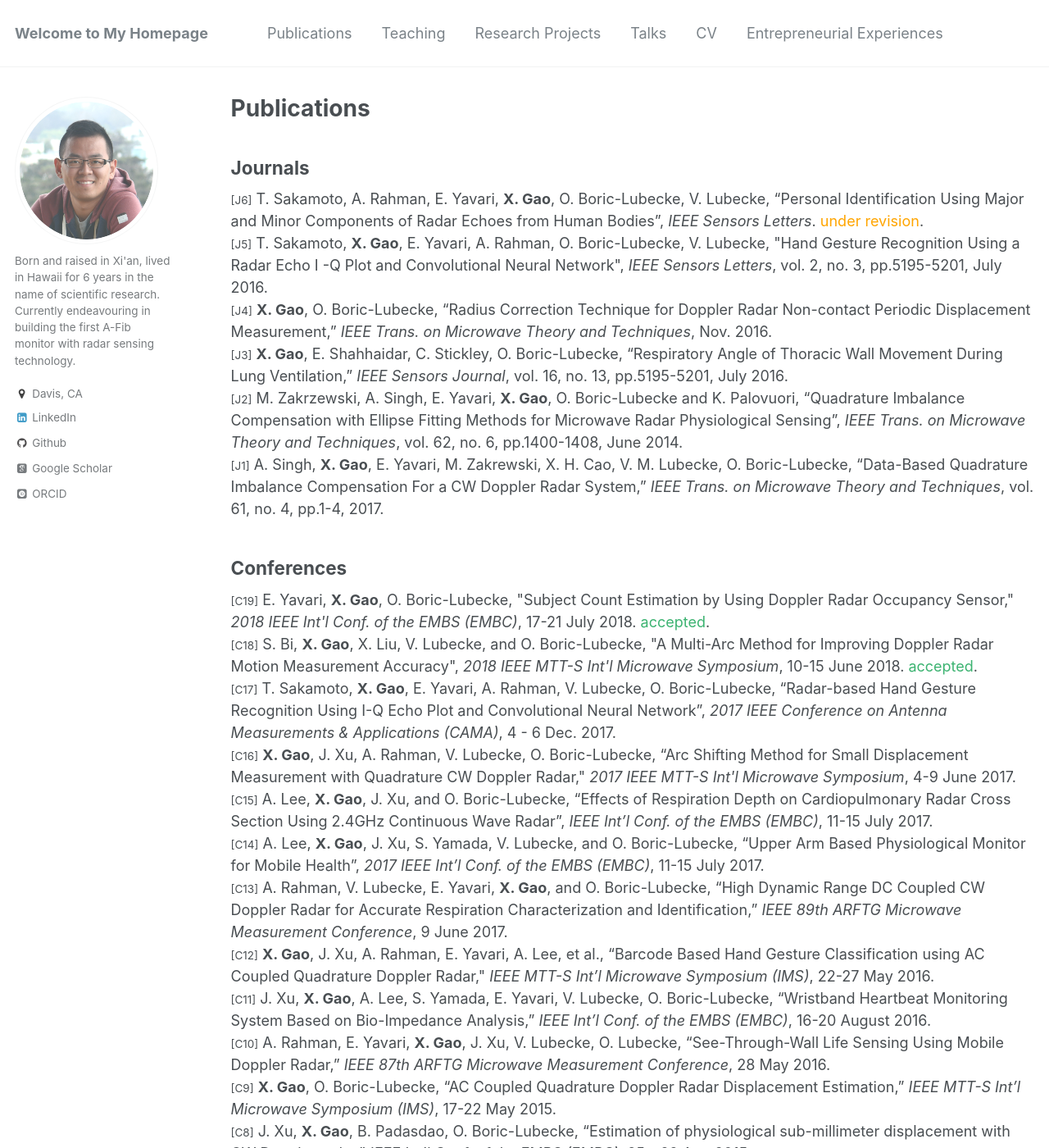
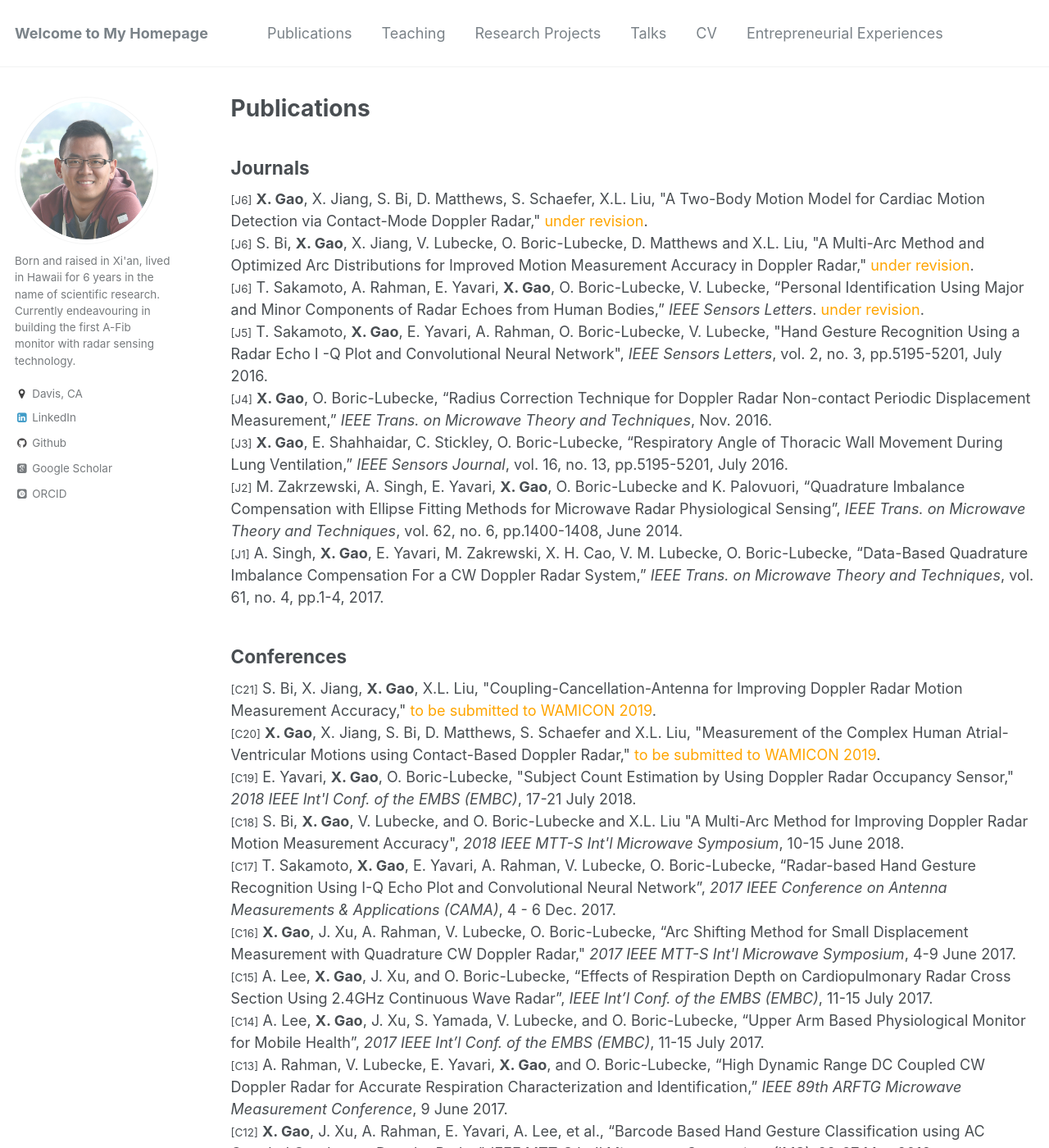
Before and after one commit to x-mengao/x-mengao.github.io, a Jekyll site: the page built from _pages/publications.html, in a window 1280 px wide and 1400 px high. Shown: the whole window at 82% size. Built offline with Jekyll 4.4.1, drawn with Linux system fonts in a browser that asks for light colours; some web fonts are replaced.

Commit message:
Update publications.html

```diff
--- a/_pages/publications.html
+++ b/_pages/publications.html
@@ -6,16 +6,20 @@ author_profile: true
 ---
 
 <h2>Journals</h2>
-<small>[J6]</small> T. Sakamoto, A. Rahman, E. Yavari, <b>X. Gao</b>, O. Boric-Lubecke, V. Lubecke, “Personal Identification Using Major and Minor Components of Radar Echoes from Human Bodies”, <i>IEEE Sensors Letters</i>. <font style="color:Orange">under revision</font>. <br/>
-<small>[J5]</small> T. Sakamoto, <b>X. Gao</b>, E. Yavari, A. Rahman, O. Boric-Lubecke, V. Lubecke, "Hand Gesture Recognition Using a Radar Echo I -Q Plot and Convolutional Neural Network", <i>IEEE Sensors Letters</i>, vol. 2, no. 3, pp.5195-5201, July 2016. <br/>
+<small>[J6]</small>  <b>X. Gao</b>, X. Jiang, S. Bi, D. Matthews, S. Schaefer, X.L. Liu, "A Two-Body Motion Model for Cardiac Motion Detection via Contact-Mode Doppler Radar," <font style="color:Orange">under revision</font>. <br/>
+<small>[J6]</small>  S. Bi, <b>X. Gao</b>, X. Jiang, V. Lubecke, O. Boric-Lubecke, D. Matthews and X.L. Liu, "A Multi-Arc Method and Optimized Arc Distributions for Improved Motion Measurement Accuracy in Doppler Radar," <font style="color:Orange">under revision</font>. <br/>
+<small>[J6]</small>  T. Sakamoto, A. Rahman, E. Yavari, <b>X. Gao</b>, O. Boric-Lubecke, V. Lubecke, “Personal Identification Using Major and Minor Components of Radar Echoes from Human Bodies,” <i>IEEE Sensors Letters</i>. <font style="color:Orange">under revision</font>. <br/>
+<small>[J5]</small>  T. Sakamoto, <b>X. Gao</b>, E. Yavari, A. Rahman, O. Boric-Lubecke, V. Lubecke, "Hand Gesture Recognition Using a Radar Echo I -Q Plot and Convolutional Neural Network", <i>IEEE Sensors Letters</i>, vol. 2, no. 3, pp.5195-5201, July 2016. <br/>
 <small>[J4]</small>  <b>X. Gao</b>, O. Boric-Lubecke, “Radius Correction Technique for Doppler Radar Non-contact Periodic Displacement Measurement,” <i>IEEE Trans. on Microwave Theory and Techniques</i>, Nov. 2016. <br/>
 <small>[J3]</small>  <b>X. Gao</b>, E. Shahhaidar, C. Stickley, O. Boric-Lubecke, “Respiratory Angle of Thoracic Wall Movement During Lung Ventilation,” <i>IEEE Sensors Journal</i>, vol. 16, no. 13, pp.5195-5201, July 2016.<br/>
 <small>[J2]</small>  M. Zakrzewski, A. Singh, E. Yavari, <b>X. Gao</b>, O. Boric-Lubecke and K. Palovuori, “Quadrature Imbalance Compensation with Ellipse Fitting Methods for Microwave Radar Physiological Sensing”, <i>IEEE Trans. on Microwave Theory and Techniques</i>, vol. 62, no. 6, pp.1400-1408, June 2014.<br/>
 <small>[J1]</small>  A. Singh, <b>X. Gao</b>, E. Yavari, M. Zakrewski, X. H. Cao, V. M. Lubecke, O. Boric-Lubecke, “Data-Based Quadrature Imbalance Compensation For a CW Doppler Radar System,” <i>IEEE Trans. on Microwave Theory and Techniques</i>, vol. 61, no. 4, pp.1-4, 2017.<br/>
 
 <h2>Conferences</h2>
-<small>[C19]</small>  E. Yavari, <b>X. Gao</b>, O. Boric-Lubecke, "Subject Count Estimation by Using Doppler Radar Occupancy Sensor," <i>2018 IEEE Int'l Conf. of the EMBS (EMBC)</i>, 17-21 July 2018. <font style="color:MediumSeaGreen">accepted</font>. <br/>
-<small>[C18]</small>  S. Bi, <b>X. Gao</b>, X. Liu, V. Lubecke, and O. Boric-Lubecke, "A Multi-Arc Method for Improving Doppler Radar Motion Measurement Accuracy", <i>2018 IEEE MTT-S Int'l Microwave Symposium</i>, 10-15 June 2018. <font style="color:MediumSeaGreen">accepted</font>. <br/>
+<small>[C21]</small>  S. Bi, X. Jiang, <b>X. Gao</b>, X.L. Liu, "Coupling-Cancellation-Antenna for Improving Doppler Radar Motion Measurement Accuracy," <font style="color:Orange">to be submitted to WAMICON 2019</font>. <br/>
+<small>[C20]</small>  <b>X. Gao</b>, X. Jiang, S. Bi, D. Matthews, S. Schaefer and X.L. Liu, "Measurement of the Complex Human Atrial-Ventricular Motions using Contact-Based Doppler Radar," <font style="color:Orange">to be submitted to WAMICON 2019</font>. <br/>
+<small>[C19]</small>  E. Yavari, <b>X. Gao</b>, O. Boric-Lubecke, "Subject Count Estimation by Using Doppler Radar Occupancy Sensor," <i>2018 IEEE Int'l Conf. of the EMBS (EMBC)</i>, 17-21 July 2018. <br/>
+<small>[C18]</small>  S. Bi, <b>X. Gao</b>, V. Lubecke, and O. Boric-Lubecke and X.L. Liu "A Multi-Arc Method for Improving Doppler Radar Motion Measurement Accuracy", <i>2018 IEEE MTT-S Int'l Microwave Symposium</i>, 10-15 June 2018. <br/>
 <small>[C17]</small>  T. Sakamoto, <b>X. Gao</b>, E. Yavari, A. Rahman, V. Lubecke, O. Boric-Lubecke, “Radar-based Hand Gesture Recognition Using I-Q Echo Plot and Convolutional Neural Network”, <i>2017 IEEE Conference on Antenna Measurements & Applications (CAMA)</i>, 4 - 6 Dec. 2017. <br/>
 <small>[C16]</small>  <b>X. Gao</b>, J. Xu, A. Rahman, V. Lubecke, O. Boric-Lubecke, “Arc Shifting Method for Small Displacement Measurement with Quadrature CW Doppler Radar," <i>2017 IEEE MTT-S Int'l Microwave Symposium</i>, 4-9 June 2017.<br/>
 <small>[C15]</small>  A. Lee, <b>X. Gao</b>, J. Xu, and O. Boric-Lubecke, “Effects of Respiration Depth on Cardiopulmonary Radar Cross Section Using 2.4GHz Continuous Wave Radar”, <i>IEEE Int’l Conf. of the EMBS (EMBC)</i>, 11-15 July 2017.<br/>
```
